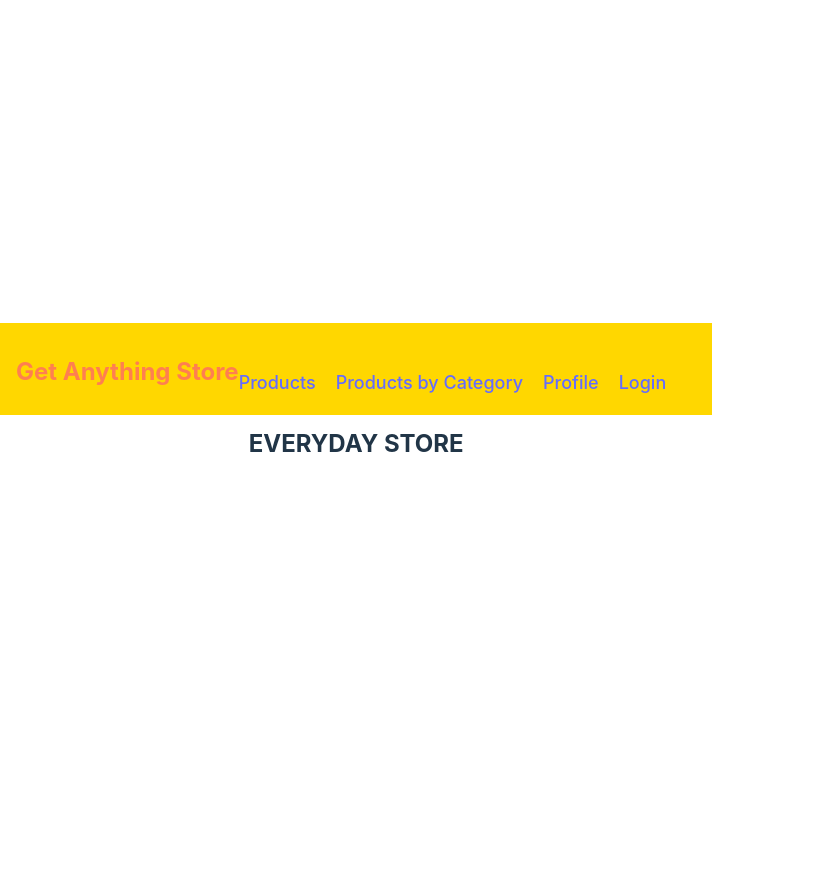
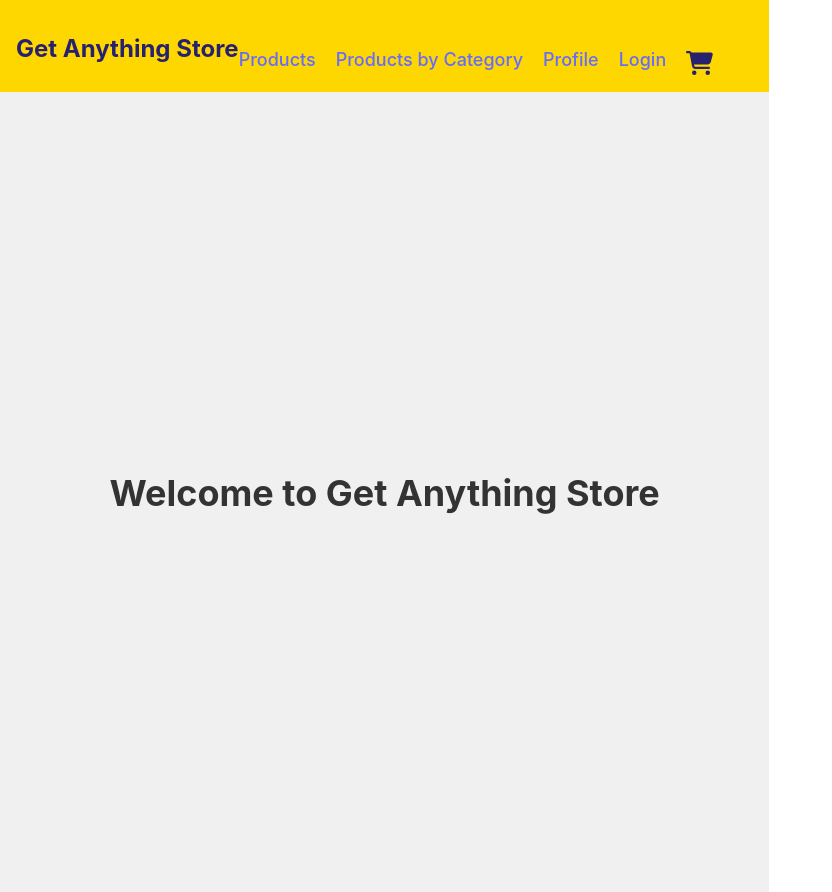
Before and after one commit to arlyly/Store-Project, a React (Vite) app: page / in a window 1280 px wide. Shown: the whole page, without its empty margins (0-832 px from the left). Before the commit the page ends 800 px from the top, so only its background shows below. Built offline with nearby package versions, Linux system fonts and the light colour scheme; the HTML template or start-up script is replaced by a standard one.

Commit message:
Updating home and cart pages

```diff
--- a/package.json
+++ b/package.json
@@ -10,6 +10,9 @@
     "preview": "vite preview"
   },
   "dependencies": {
+    "@fortawesome/fontawesome-svg-core": "^6.4.2",
+    "@fortawesome/free-solid-svg-icons": "^6.4.2",
+    "@fortawesome/react-fontawesome": "^0.2.0",
     "react": "^18.2.0",
     "react-dom": "^18.2.0",
     "react-router-dom": "^6.15.0"
--- a/src/App.jsx
+++ b/src/App.jsx
@@ -6,6 +6,7 @@ import SingleProduct from "./components/singleProduct"
 import SignUp from "./components/signUp"
 import Login from "./components/login"
 import Profile from "./components/profile"
+import Cart from "./components/cart"
 import GroupProducts from "./components/groupProducts"
 
 function App() {
@@ -19,6 +20,7 @@ function App() {
       <Route path="/products/:id" element={<SingleProduct />} />
       <Route path="/signUp" element={<SignUp />} />
       <Route path="/login" element={<Login />} />
+      <Route path="/cart" element={<Cart />} />
       <Route path="/profile" element={<Profile />} />
       <Route path="/groupProducts" element={<GroupProducts />} />
       </Routes>
--- /dev/null
+++ b/src/components/cart.jsx
@@ -0,0 +1,11 @@
+import classes from './cart.module.css'
+import { FontAwesomeIcon } from '@fortawesome/react-fontawesome';
+import { faShoppingCart } from '@fortawesome/free-solid-svg-icons';
+
+export default function Cart() {
+  return (
+    <div className={classes.cartIcon}>
+      <FontAwesomeIcon icon={faShoppingCart} />
+    </div>
+  );
+}
--- /dev/null
+++ b/src/components/cart.module.css
@@ -0,0 +1,6 @@
+.cartIcon {
+    font-size: 24px;
+    color: hsl(245, 54%, 28%);
+    margin-right: 10px;
+
+  }
--- a/src/components/groupProducts.jsx
+++ b/src/components/groupProducts.jsx
@@ -95,7 +95,7 @@ export default function GroupProducts() {
                 <p className={classes.productPrice}>Price: ${product.price}</p>
                 <div className={classes.productButtons}>
                   <button className={classes.buyButton}>Buy Now</button>
-                  <button className={classes.addToCartButton}>Add to Cart</button>
+                  <button className={classes.addToCartButton} style={{ marginLeft: '20px' }}>Add to Cart</button>
                 </div>
               </div>
             ))}
--- a/src/components/home.jsx
+++ b/src/components/home.jsx
@@ -1,9 +1,10 @@
+import classes from './home.module.css'
 export default function Home() {
 
     return (
 
-        <>
-        <h1>EVERYDAY STORE</h1>
-        </>
+        <div className={classes.container}>
+        <h1 className={classes.title}>Welcome to Get Anything Store</h1>
+        </div>
     )
 }
--- /dev/null
+++ b/src/components/home.module.css
@@ -0,0 +1,25 @@
+.container {
+  display: flex;
+  flex-direction: column;
+  align-items: center;
+  justify-content: center;
+  height: 100vh;
+  background-color: #f0f0f0;
+  text-align: center;
+}
+
+.title {
+  font-size: 36px;
+  color: #333;
+  margin-bottom: 20px;
+  animation: fadeIn 1.5s ease-in;
+}
+
+@keyframes fadeIn {
+  0% {
+    opacity: 0;
+  }
+  100% {
+    opacity: 1;
+  }
+}
--- a/src/components/navBar.jsx
+++ b/src/components/navBar.jsx
@@ -1,5 +1,6 @@
 import { Link } from "react-router-dom"
 import classes from './navBar.module.css'
+import Cart from "./cart"
 export default function NavBar() {
     return (
 
@@ -21,6 +22,9 @@ export default function NavBar() {
             <li className={classes.navItem}>
             <Link to="/login">Login</Link>
             </li>
+            <li className={classes.navItem}>
+            <Link to="/cart">{<Cart />}</Link>
+            </li>
             </ul>
         </nav>
         </>
--- a/src/components/navBar.module.css
+++ b/src/components/navBar.module.css
@@ -2,7 +2,7 @@
     display: flex;
     justify-content: space-between;
     background-color: gold;
-    color: coral;
+    color: hsl(245, 54%, 28%);
     padding: 1rem;
     height: 60px;
   }
--- a/src/components/products.jsx
+++ b/src/components/products.jsx
@@ -18,10 +18,9 @@ useEffect(() => {
 }, [])
 
     return (
-
         <>
+        <h1>All Products </h1>
         <main className={classes.main}>
-        <h1>Product List</h1>
         <ul>
             {
                 Products.map(({id,title,category,price,image}) => (
--- a/src/components/products.module.css
+++ b/src/components/products.module.css
@@ -6,6 +6,7 @@
   h1 {
     font-size: 24px;
     margin-bottom: 20px;
+    text-align: center;
   }
 
   ul {
```
Also changed, not shown: 1 other file (tests, documents, lock files or other folders).
